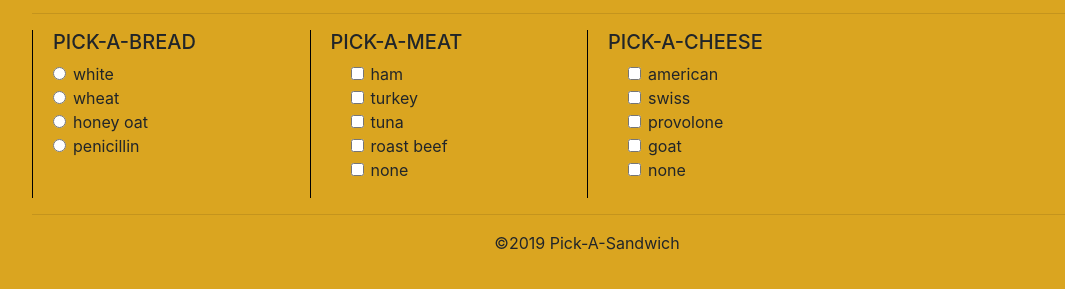
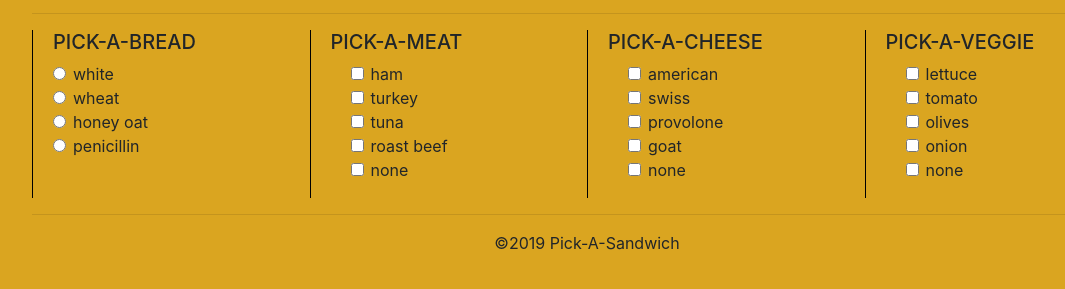
Before and after one commit to evangdesigns/sandwichMaker, a plain HTML site: page index.html in a window 1280 px wide. Shown: the part 51-340 px from the top of the page, without its empty margins (53-1118 px from the left). Drawn offline with nearby package versions, Linux system fonts and the light colour scheme.

Commit message:
Completed Veggie Mod

```diff
--- a/index.html
+++ b/index.html
@@ -26,6 +26,10 @@
           <h5>PICK-A-CHEESE</h5>
           <div class="form-group form-check" id="cheeses"></div>
       </div>
+      <div class="col-3 column">
+          <h5>PICK-A-VEGGIE</h5>
+          <div class="form-group form-check" id="veggies"></div>
+      </div>
       <!-- <div id="veggies"></div> -->
       <!-- <div id="condis"></div> -->
     </div>
--- a/javascript/components/cheese.js
+++ b/javascript/components/cheese.js
@@ -12,7 +12,7 @@ const getSelectedCheeses = () => {
     //get all cheese checkboxes
     const selectedCheeses = []
     //keep the selected cheeses
-    const cheeseCheckbox = document.getElementsByClassName('cheese');
+    const cheeseCheckbox = document.getElementsById('cheese');
     for(let j = 0; j < cheeseCheckbox.length; j++){
         for(let k = 0; k < cheeses.length; k++){
             if(cheeseCheckbox[j].checked && cheeseCheckbox[j].id === cheeses[k].id){
--- /dev/null
+++ b/javascript/components/veggies.js
@@ -0,0 +1,40 @@
+import utilities from '../helpers/utilities.js';
+
+const veggies =[
+    {id:"veggie1",name:"lettuce", price: 50},
+    {id:"veggie2",name:"tomato", price: 50},
+    {id:"veggie3",name:"olives", price: 50},
+    {id:"veggie4",name:"onion", price: 50},
+    {id:"noVeggie",name:"none", price: 0}
+];
+
+const getSelectedVeggies = () => {
+    //get all veggie checkboxes
+    const selectedVeggies = []
+    //keep the selected veggies
+    const veggieCheckbox = document.getElementsById('veggie');
+    for(let j = 0; j < veggieCheckbox.length; j++){
+        for(let k = 0; k < veggies.length; k++){
+            if(veggieCheckbox[j].checked && veggieCheckbox[j].id === veggies[k].id){
+                selectedVeggies.push(veggies[k]);
+            }
+        }
+    }
+
+    return selectedVeggies;
+};
+
+const printVeggieOpt = () => {
+    let domString = '';
+    for (let i = 0; i < veggies.length; i++){
+    domString +=`
+    <div class="form-check">
+        <input type="checkbox" class="veggie form-check-input form-checkbox-input" value="${veggies[i].id}" id="${veggies[i].id}">
+        <label class="form-check-label" for="${veggies[i].id}">${veggies[i].name}</label>
+    </div>
+  `;
+    }
+    utilities.printToDom('veggies', domString);
+};
+
+export default { printVeggieOpt, getSelectedVeggies };
--- a/javascript/main.js
+++ b/javascript/main.js
@@ -1,11 +1,13 @@
 import bread from './components/bread.js';
 import meat from './components/meat.js';
 import cheese from './components/cheese.js';
+import veggie from './components/veggies.js';
 
 const init = () => {
     bread.printBreadOpt();
     meat.printMeatOpt();
     cheese.printCheeseOpt();
+    veggie.printVeggieOpt();
 
 };
 
```
